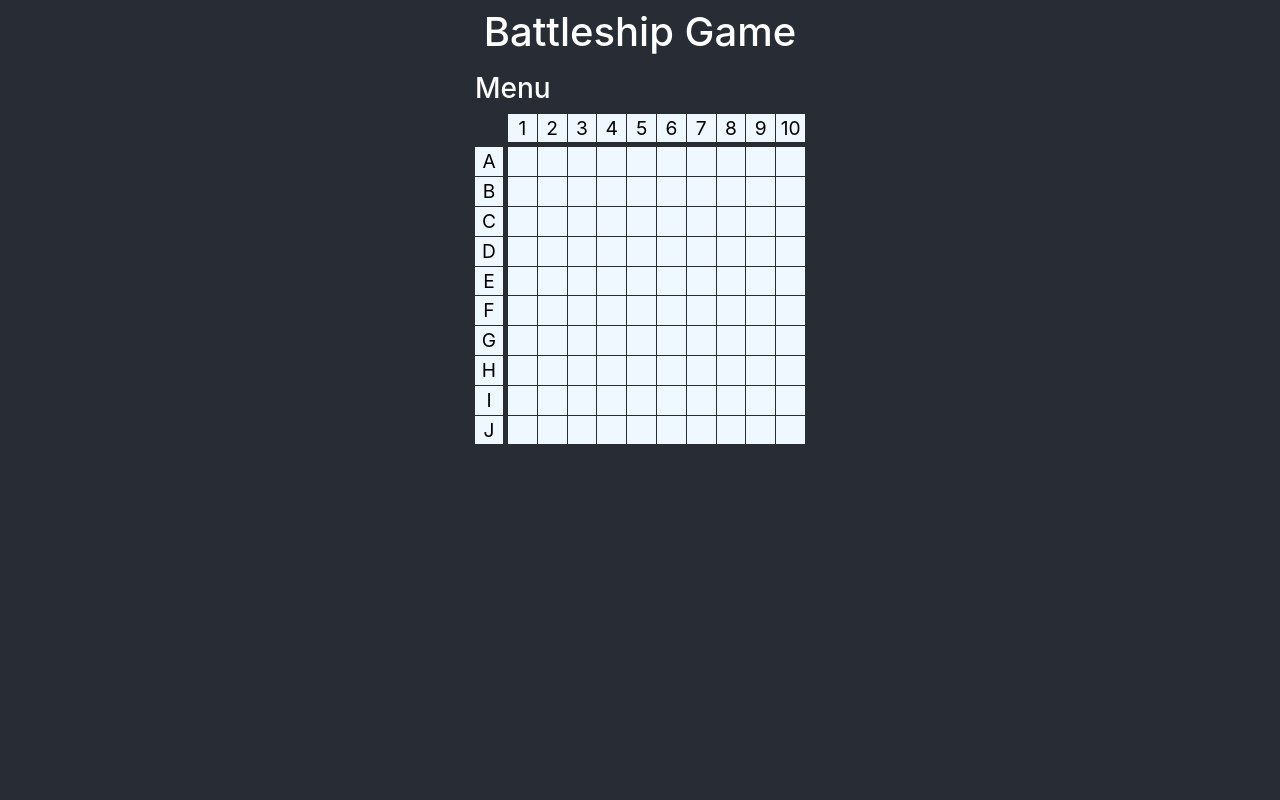
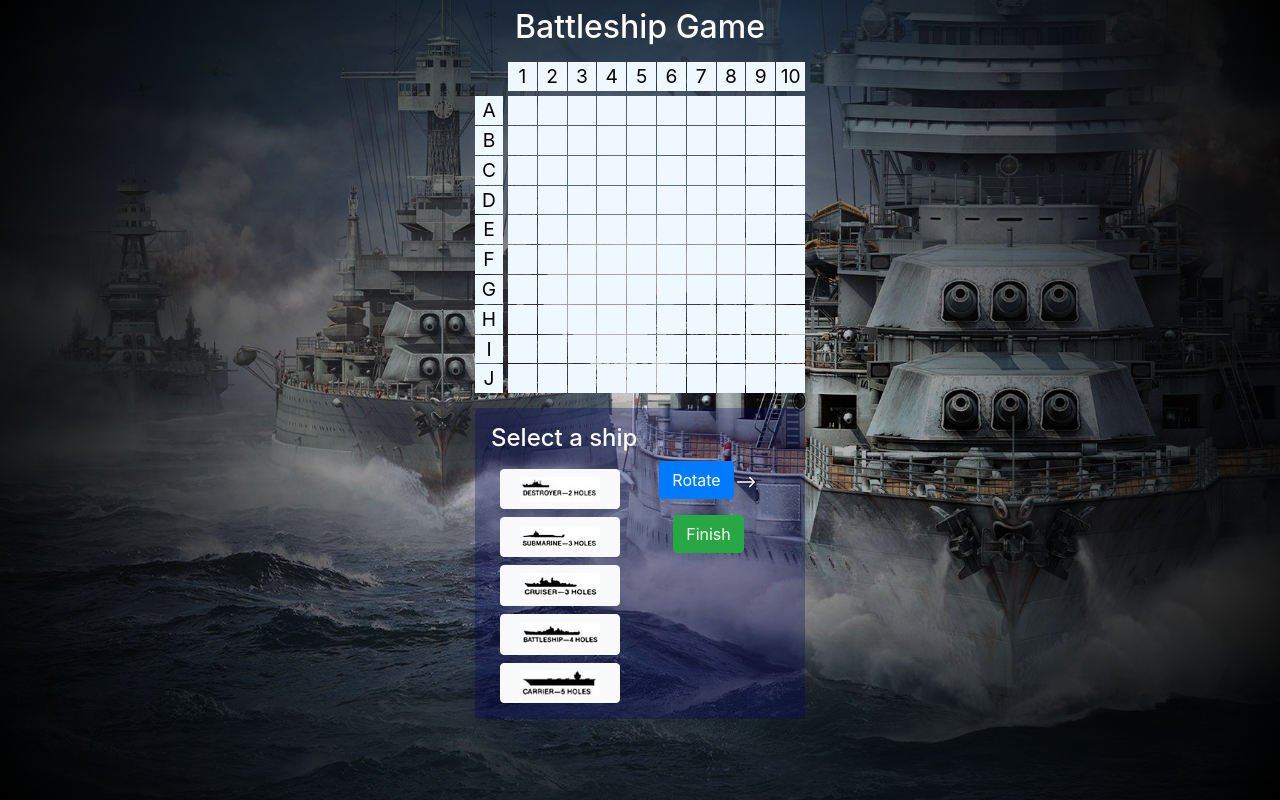
Before and after one commit to brunorplima/Battleship, a React (Create React App) app: page / in a window 1280 px wide. Built offline with nearby package versions, Linux system fonts and the light colour scheme.

Commit message:
context and styling improvements

```diff
--- a/src/App.css
+++ b/src/App.css
@@ -1,15 +1,33 @@
 body {
-  background-color: #282c34;
   color: white;
+  background-image: url(./images/battleship-bg3.jpg);
+  background-size: cover;
+  background-repeat: no-repeat;
+  min-height: 100vh;
 }
 
-.App-container {
-  min-width: 100vw;
+.app-container {
+  position: relative;
+}
+
+.app-bg-overlay {
+  /* width: 100vw; */
+  position: absolute;
+  top: 0;
+  left: 0;
+  width: 100%;
+  background: rgb(0,0,0);
+  background: -moz-radial-gradient(circle, rgba(0,0,0,0) 0%, rgba(0,0,0,1) 100%);
+  background: -webkit-radial-gradient(circle, rgba(0,0,0,0) 0%, rgba(0,0,0,1) 100%);
+  background: radial-gradient(circle, rgba(0,0,0,0) 0%, rgba(0,0,0,1) 100%);
+  overflow: scroll;
 }
 
 .App {
-  min-height: 100vh;
-  /* background-color: rgba(255, 255, 255, .5); */
+  height: 100vh;
+  max-width: 700px;
+  min-width: 360px;
+  padding: 0 2rem;
 }
 
 @media (prefers-reduced-motion: no-preference) {
@@ -22,6 +40,9 @@ body {
   padding: .5rem;
   grid-column: 1 / span 2;
 }
+.App-header h1 {
+  font-size: 2rem;
+}
 
 .main-screen {
   /* padding: .2rem; */
--- a/src/App.tsx
+++ b/src/App.tsx
@@ -1,26 +1,56 @@
-import React from 'react';
-import BoardContainer from './component/board/BoardContainer'
+import React, { useState } from 'react';
+import BoardContainer from './component/board/BoardContainer';
+import ShipsMenuContainer from './component/ships-menu/ShipsMenuContainer';
+import context from './context/Context';
+import { RotDirection, GameStatus } from './constants/constants';
 
 import './App.css';
 
 function App() {
+
+   const [rotateDirection, setRotateDirection] = useState<string>(RotDirection.horizontal);
+   const [gameStatus, setGameStatus] = useState<string>(GameStatus.placeShips);
+   const [currentShipSize, setCurrentShipSize] = useState(0);
+   const [occupiedSquares, setOccupiedSquares] = useState<number[]>([]);
+
+
+   const value = {
+      currentShipSize,
+      setCurrentShipSize,
+      occupiedSquares,
+      setOccupiedSquares,
+      rotateDirection,
+      setRotateDirection,
+      gameStatus,
+      setGameStatus
+   }
+
    return (
-    <div className='App-container d-flex justify-content-center'>
+      <context.Provider value={value}>
+         <div className='App-container' style={{backgroundImage: 'url(./images/battleship-bg1.jpg)'}}>
+            <div className='app-bg-overlay d-flex justify-content-center'>
                <div className="App">
                   <header className="App-header text-center">
                      <h1>Battleship Game</h1>
                   </header>
 
                   <div className='side-menu'>
-          <h3>Menu</h3>
+                     {/* <h3>Menu</h3> */}
                   </div>
 
                   <div className='main-screen d-flex justify-content-center align-items-center'>
-          <BoardContainer />
+                     {(gameStatus === GameStatus.placeShips) && <BoardContainer isMyBoard={true}/>}
+                     {(gameStatus === GameStatus.attack) && <BoardContainer isMyBoard={false} />}
+                  </div>
+
+                  <div className='menus'>
+                     <ShipsMenuContainer setGameStatus={setGameStatus} />
                   </div>
 
                </div>
             </div>
+         </div>
+      </context.Provider>
    );
 }
 
--- /dev/null
+++ b/src/context/Context.tsx
@@ -0,0 +1,26 @@
+import React, { createContext } from 'react'
+
+interface Context {
+   currentShipSize: number,
+   setCurrentShipSize: React.Dispatch<React.SetStateAction<number>>
+   occupiedSquares: number[],
+   setOccupiedSquares: React.Dispatch<React.SetStateAction<number[]>>
+   rotateDirection: string,
+   setRotateDirection: React.Dispatch<React.SetStateAction<string>>
+   gameStatus: string,
+   setGameStatus: React.Dispatch<React.SetStateAction<string>>
+}
+const appContext: Context = {
+   currentShipSize: 0,
+   setCurrentShipSize: () => {},
+   occupiedSquares: [],
+   setOccupiedSquares: () => {},
+   rotateDirection: '',
+   setRotateDirection: () => {},
+   gameStatus: '',
+   setGameStatus: () => {}
+}
+
+const context = createContext(appContext);
+
+export default context;
```
Lines whose indentation alone changed are shown as unchanged.
